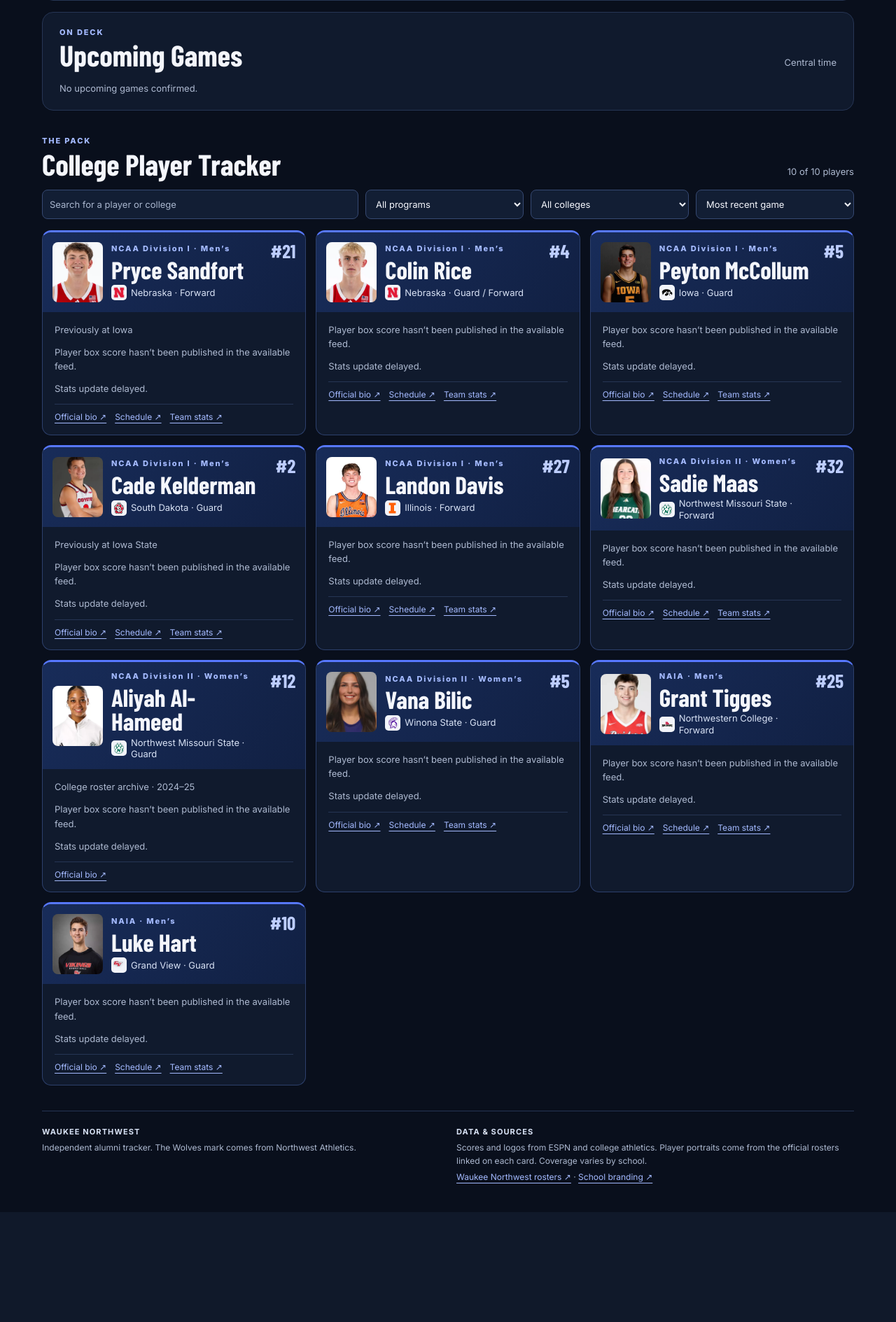
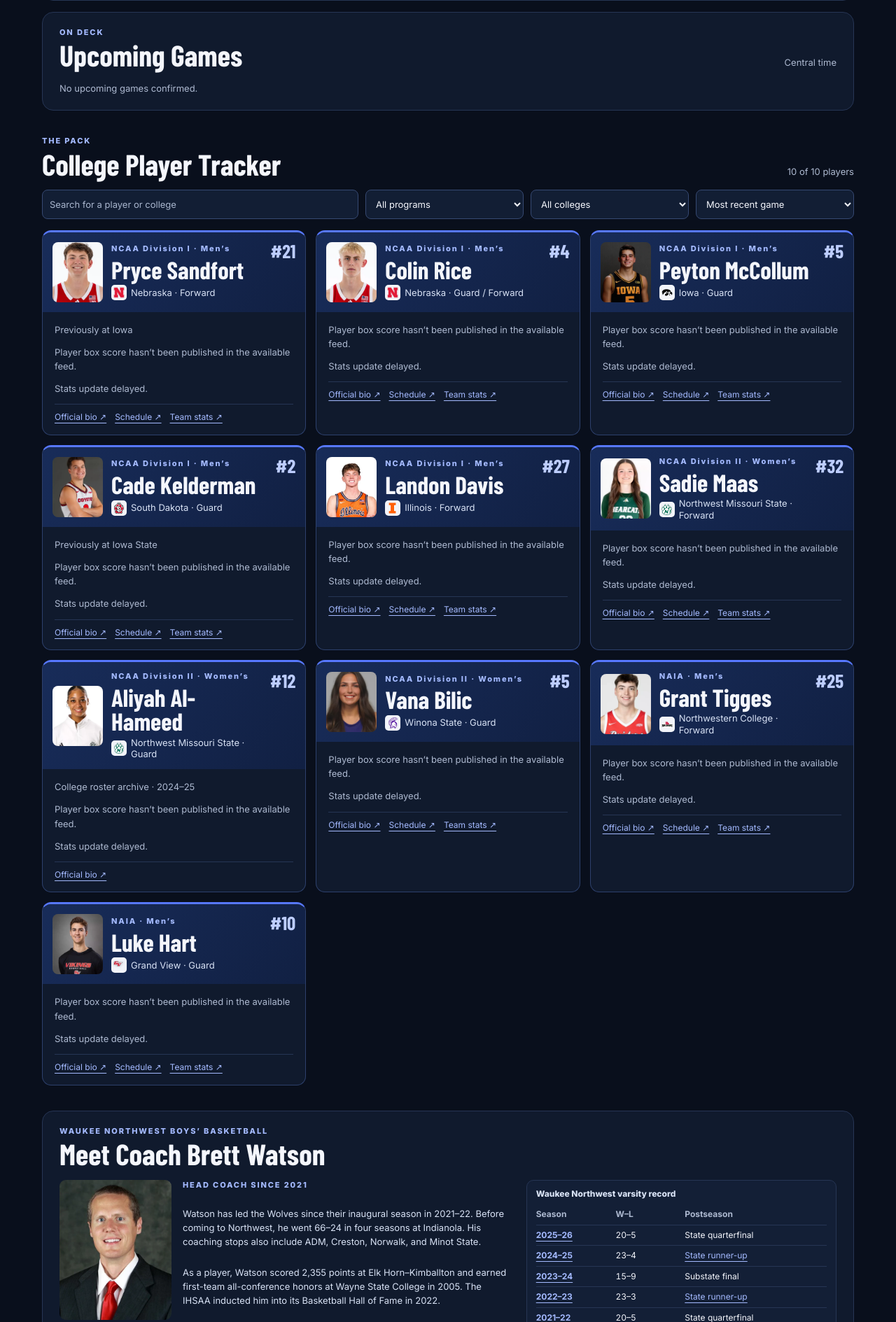
Before and after one commit to ryanfrankenstein-ai/Wolves, a Flask app: page / in a window 1280 px wide. Shown: the part 836-2725 px from the top of the page at 70% size. Before the commit the page ends 2568 px from the top, so only its background shows below. Run offline with Flask 3, Linux system fonts and the light colour scheme; some web fonts are replaced.

Commit message:
Add compact live player cards and coach profile

```diff
--- a/static/dashboard.js
+++ b/static/dashboard.js
@@ -42,20 +42,16 @@ function statsBlock(stats, shooting = true) {
     ? tiles(stats, shootingFields, "shooting") : "");
 }
 
-function gameTeam(team, game, showPlayers, showStats) {
+function gameTeam(team, showPlayers) {
   const names = showPlayers ? (team.players || []) : [];
   return `<div class="matchup-side"><div class="matchup-team">
     ${image(team.logo, "team-mark", 24, 24)}<span>${escape(team.name)}</span>
     ${team.score != null ? `<b>${escape(team.score)}</b>` : ""}</div>
-    ${names.length ? `<ul class="game-players" aria-label="Tracked Wolves at ${escape(team.name)}">${names.map((name) => {
-      const stats = showStats && game.lines?.[name];
-      const player = showStats && data.players.find((entry) => entry.name === name);
-      return `<li><p class="game-player">${image(player?.portrait, "live-portrait", 24, 24)}${escape(name)}</p>
-        ${stats ? statsBlock(stats) : ""}</li>`;
-    }).join("")}</ul>` : ""}</div>`;
+    ${names.length ? `<ul class="game-players" aria-label="Tracked Wolves at ${escape(team.name)}">
+      ${names.map((name) => `<li class="game-player">${escape(name)}</li>`).join("")}</ul>` : ""}</div>`;
 }
 
-function gameCard(game, {showDate = false, showPlayers = false, showStats = false} = {}) {
+function gameCard(game, {showDate = false, showPlayers = false} = {}) {
   const matchup = game.matchup?.length === 2 ? game.matchup : null;
   const label = game.state === "pre" ? game.time : [game.status, !matchup && game.score].filter(Boolean).join(" · ");
   const gameLink = game.state === "post" ? "Box score" : game.state === "in" ? "Live game" : "Game details";
@@ -64,7 +60,7 @@ function gameCard(game, {showDate = false, showPlayers = false, showStats = fals
   return `<article class="game ${game.state === "in" ? "is-live" : ""}">
     <div class="game-meta"><span>${escape(showDate ? date(game.date) + " · " + label : label)}</span>
     ${game.delayed ? "<span>Delayed</span>" : ""}</div>
-    ${matchup ? `<div class="matchup">${matchup.map((team) => gameTeam(team, game, showPlayers, showStats)).join("")}</div>
+    ${matchup ? `<div class="matchup">${matchup.map((team) => gameTeam(team, showPlayers)).join("")}</div>
       <div class="game-link">${link(game.url, gameLink, game.name)}</div>` : link(game.url, game.name)}
     ${channels.length || watch ? `<div class="game-broadcast">
       ${channels.length ? `<span class="broadcast-label">TV / Stream</span> <span>${escape(channels.join(" · "))}</span>` : ""}
@@ -73,17 +69,32 @@ function gameCard(game, {showDate = false, showPlayers = false, showStats = fals
   </article>`;
 }
 
+function playerHeader(player, label) {
+  return `<header class="player-head">
+      ${image(player.portrait, "portrait", 72, 86)}
+      <div class="player-identity"><p class="eyebrow">${escape(label)}</p>
+      <h3>${escape(player.name)}</h3><p class="player-school">${image(player.team_logo, "team-mark", 22, 22)}
+      <span>${escape(player.school)} · ${escape(player.position)}</span></p></div>
+      <span class="number">#${escape(player.number)}</span>
+    </header>`;
+}
+
+function liveGame(game) {
+  const players = data.players.filter((player) => game.lines?.[player.name]);
+  return `<div class="live-game" role="group" aria-label="${escape(game.name)}">
+    ${gameCard(game, {showPlayers: true})}
+    ${players.map((player) => `<article class="player-card live-card">
+      ${playerHeader(player, game.delayed ? "Live stats · delayed" : "Live stats")}
+      <div class="player-body">${statsBlock(game.lines[player.name])}</div>
+    </article>`).join("")}
+  </div>`;
+}
+
 function playerCard(player) {
   const avg = player.average;
   const last = player.last;
   return `<article class="player-card">
-    <header class="player-head">
-      ${image(player.portrait, "portrait", 72, 86)}
-      <div class="player-identity"><p class="eyebrow">${escape(player.level)} · ${escape(player.program)}</p>
-      <h3>${escape(player.name)}</h3><p class="player-school">${image(player.team_logo, "team-mark", 22, 22)}
-      <span>${escape(player.school)} · ${escape(player.position)}</span></p></div>
-      <span class="number">#${escape(player.number)}</span>
-    </header>
+    ${playerHeader(player, `${player.level} · ${player.program}`)}
     <div class="player-body">
       ${player.archive ? `<p class="empty">College roster archive · ${escape(player.archive)}</p>` : ""}
       ${player.previous?.length ? `<p class="empty">Previously at ${escape(player.previous.join(", "))}</p>` : ""}
@@ -127,7 +138,7 @@ function render() {
     || empty(waiting ? "Checking the college schedules…" : complete ? "No tracked games today." : "No games confirmed yet."));
   update("upcoming-games", data.upcoming.map((game) => gameCard(game, {showDate: true})).join("")
     || empty(waiting ? "Checking the college schedules…" : "No upcoming games confirmed."));
-  update("live-games", data.live.map((game) => gameCard(game, {showPlayers: true, showStats: true})).join("")
+  update("live-games", data.live.map(liveGame).join("")
     || empty("No tracked games are live right now."));
   renderFeedStatus();
   renderPlayers();
--- a/static/style.css
+++ b/static/style.css
@@ -47,11 +47,11 @@ h1 em {color:#dce6ff;font-style:normal}
 .game .game-broadcast a {color:var(--light);font-size:12px;margin:0}
 .game-players {list-style:none;margin:3px 0;padding:0;color:var(--light)}
 .game-players li + li {margin-top:4px}
-.game-player {display:flex;align-items:center;gap:7px;padding-left:32px;font-size:12px;font-weight:600}
-.live-portrait {object-fit:cover;object-position:center 26%;border-radius:50%;background:#1c2c4f}
-.game .stat-grid {margin:7px 0 10px}
-.game .stat {padding:5px 2px}
-.game .stat b {font-size:14px}
+.game-player {padding-left:32px;font-size:12px;font-weight:600}
+.live-games {display:grid;gap:16px}
+.live-game {display:grid;grid-template-columns:repeat(auto-fill,minmax(min(100%, 300px),1fr));gap:12px;align-items:start}
+.live-game > * {width:100%;max-width:380px}
+.live-card .stat {padding-inline:2px}
 .feed-status {margin-top:9px}
 .feed-status:empty {display:none}
 .signal {display:inline-block;width:10px;height:10px;border-radius:50%;background:#7492ff;box-shadow:0 0 12px #7492ff8f;vertical-align:middle;margin:0 10px 6px 1px}
@@ -79,6 +79,21 @@ input::placeholder {color:#a9b6ce}
 .stat span {display:block;color:var(--muted);font-size:9px;font-weight:800;letter-spacing:.05em}
 .stat-grid.shooting b {font-size:13px}
 .links {display:flex;flex-wrap:wrap;gap:8px 12px;border-top:1px solid var(--line);padding-top:9px}
+.coach-section {margin-bottom:28px}
+.coach-layout {display:grid;grid-template-columns:minmax(0, 1.45fr) minmax(0, 1fr);gap:24px;align-items:start}
+.coach-profile {display:grid;grid-template-columns:clamp(96px, 28%, 160px) 1fr;gap:16px}
+.coach-photo {margin:0}
+.coach-photo img {display:block;width:100%;height:auto;border-radius:9px}
+.coach-photo figcaption {margin-top:6px;color:var(--muted);font-size:11px}
+.coach-bio {display:grid;gap:9px;font-size:13px;color:var(--silver)}
+.coach-links {display:flex;flex-wrap:wrap;gap:4px 12px;font-size:12px}
+.coach-record {min-width:0;border:1px solid var(--line);border-radius:10px;background:#131f36;padding:10px 13px}
+.coach-record table {width:100%;border-collapse:collapse;text-align:left;font-size:12px}
+.coach-record caption {text-align:left;font-weight:800;color:var(--silver);margin-bottom:6px}
+.coach-record th,.coach-record td {padding:5px 6px 5px 0;border-bottom:1px solid var(--line)}
+.coach-record thead {color:var(--muted)}
+.coach-record td:nth-child(2) {white-space:nowrap;font-variant-numeric:tabular-nums}
+.coach-record tfoot th,.coach-record tfoot td {border-bottom:0;font-weight:800}
 footer {display:grid;grid-template-columns:1fr 1fr;gap:24px;border-top:1px solid var(--line);padding:20px 0 40px;color:var(--muted);font-size:12px}
 footer b {color:var(--silver);letter-spacing:.1em;font-size:11px}
 footer p {margin:5px 0}
@@ -94,6 +109,7 @@ footer p {margin:5px 0}
   .panel {padding:15px}
   .filters {grid-template-columns:1fr 1fr}
   .filters input {grid-column:1/-1}
+  .coach-layout {grid-template-columns:1fr;gap:16px}
 }
 @media (max-width:420px) {.hero-mark {position:absolute;right:14px;top:13px;width:39px}.hero .eyebrow {padding-right:32px}.brand {letter-spacing:0}footer {grid-template-columns:1fr}.stat b {font-size:14px}}
 @media (prefers-reduced-motion:reduce) {html {scroll-behavior:auto}}
--- a/templates/index.html
+++ b/templates/index.html
@@ -13,7 +13,7 @@
   <header class="masthead">
     <div class="wrap topbar">
       <a class="brand" href="/"><img src="{{ url_for('static', filename='wolves.png') }}" alt="" width="42" height="42"> Waukee Northwest</a>
-      <nav aria-label="Dashboard"><a href="#today">Scores</a><a href="#players">Players</a><a href="#sources">Sources</a></nav>
+      <nav aria-label="Dashboard"><a href="#today">Scores</a><a href="#players">Players</a><a href="#coach">Coach</a><a href="#sources">Sources</a></nav>
     </div>
   </header>
   <main class="wrap">
@@ -35,7 +35,7 @@
 
     <section id="live" aria-labelledby="live-heading" class="panel">
       <div class="section-head"><div><p class="eyebrow">GAME DAY</p><h2 id="live-heading"><span class="signal"></span>Wolves Live</h2></div><span class="date">Player box scores</span></div>
-      <div class="game-grid" id="live-games"><p class="empty">Live player lines appear when a scoring feed provides them.</p></div>
+      <div class="live-games" id="live-games"><p class="empty">Live player lines appear when a scoring feed provides them.</p></div>
     </section>
 
     <section id="upcoming" aria-labelledby="upcoming-heading" class="panel">
@@ -66,6 +66,37 @@
         {% endfor %}
       </div>
     </section>
+    <section id="coach" aria-labelledby="coach-heading" class="panel coach-section">
+      <div class="section-head"><div><p class="eyebrow">WAUKEE NORTHWEST BOYS’ BASKETBALL</p><h2 id="coach-heading">Meet Coach Brett Watson</h2></div></div>
+      <div class="coach-layout">
+        <div class="coach-profile">
+          <figure class="coach-photo">
+            <img src="{{ url_for('static', filename='media/coach-brett-watson.webp') }}" alt="Brett Watson" width="432" height="540" loading="lazy" decoding="async">
+            <figcaption><a href="https://msubeavers.com/sports/mens-basketball/roster/coaches/brett-watson/505">Photo: Minot State Athletics, 2015</a></figcaption>
+          </figure>
+          <div class="coach-bio">
+            <p class="eyebrow">HEAD COACH SINCE 2021</p>
+            <p>Watson has led the Wolves since their inaugural season in 2021–22. Before coming to Northwest, he went 66–24 in four seasons at Indianola. His coaching stops also include ADM, Creston, Norwalk, and Minot State.</p>
+            <p>As a player, Watson scored 2,355 points at Elk Horn–Kimballton and earned first-team all-conference honors at Wayne State College in 2005. The IHSAA inducted him into its Basketball Hall of Fame in 2022.</p>
+            <p class="coach-links"><a href="https://www.iahsaa.org/basketball-2022-ihsaa-hall-of-fame/">IHSAA Hall of Fame bio ↗</a> <a href="https://westerniowatoday.com/2021/05/01/former-eh-k-star-hired-to-lead-waukee-northwest-boys-basketball/">Northwest hiring announcement coverage ↗</a></p>
+          </div>
+        </div>
+        <div class="coach-record">
+          <table>
+            <caption>Waukee Northwest varsity record</caption>
+            <thead><tr><th scope="col">Season</th><th scope="col">W–L</th><th scope="col">Postseason</th></tr></thead>
+            <tbody>
+              <tr><th scope="row"><a href="https://www.iahsaa.org/wp-content/uploads/2026/03/4A-3-NW-Johnston-3.10.26.pdf">2025–26</a></th><td>20–5</td><td>State quarterfinal</td></tr>
+              <tr><th scope="row"><a href="https://www.gobound.com/ia/ihsaa/boysbasketball/2024-25/standings">2024–25</a></th><td>23–4</td><td><a href="https://www.gobound.com/ia/ihsaa/boysbasketball/2024-25/brackets/h20250212074418679a7f6c9e21c0241">State runner-up</a></td></tr>
+              <tr><th scope="row"><a href="https://www.iahsaa.org/wp-content/uploads/2024/11/Bulk-Print-%E2%80%B9-Preseason-Basketball-Prospectus-%E2%80%B9-Print-Preview-Gravity-Forms-%E2%80%B9-IHSAA-%E2%80%94-WordPress.pdf">2023–24</a></th><td>15–9</td><td>Substate final</td></tr>
+              <tr><th scope="row"><a href="https://www.iahsaa.org/wp-content/uploads/2023/11/BB-Prospectus-2023-4A-11.29.23.pdf">2022–23</a></th><td>23–3</td><td><a href="https://www.iahsaa.org/wp-content/uploads/2024/09/2024-Basketball-RB-9.19.24.pdf">State runner-up</a></td></tr>
+              <tr><th scope="row"><a href="https://www.iahsaa.org/wp-content/uploads/2022/03/4A-1-Final-3.9.22.htm">2021–22</a></th><td>20–5</td><td>State quarterfinal</td></tr>
+            </tbody>
+            <tfoot><tr><th scope="row">Total</th><td>101–26</td><td>4 state trips</td></tr></tfoot>
+          </table>
+        </div>
+      </div>
+    </section>
     <footer id="sources">
       <div><b>WAUKEE NORTHWEST</b><p>Independent alumni tracker. The Wolves mark comes from Northwest Athletics.</p></div>
       <div><b>DATA & SOURCES</b><p>Scores and logos from ESPN and college athletics. Player portraits come from the official rosters linked on each card. Coverage varies by school.</p><a href="https://www.gobound.com/ia/schools/northwest">Waukee Northwest rosters ↗</a> · <a href="https://www.waukeeschools.org/news/2019/10/board-approves-mascot-and-colors-for-northwest-high-school/">School branding ↗</a></div>
```
Also changed, not shown: static/media/coach-brett-watson.webp (added).
